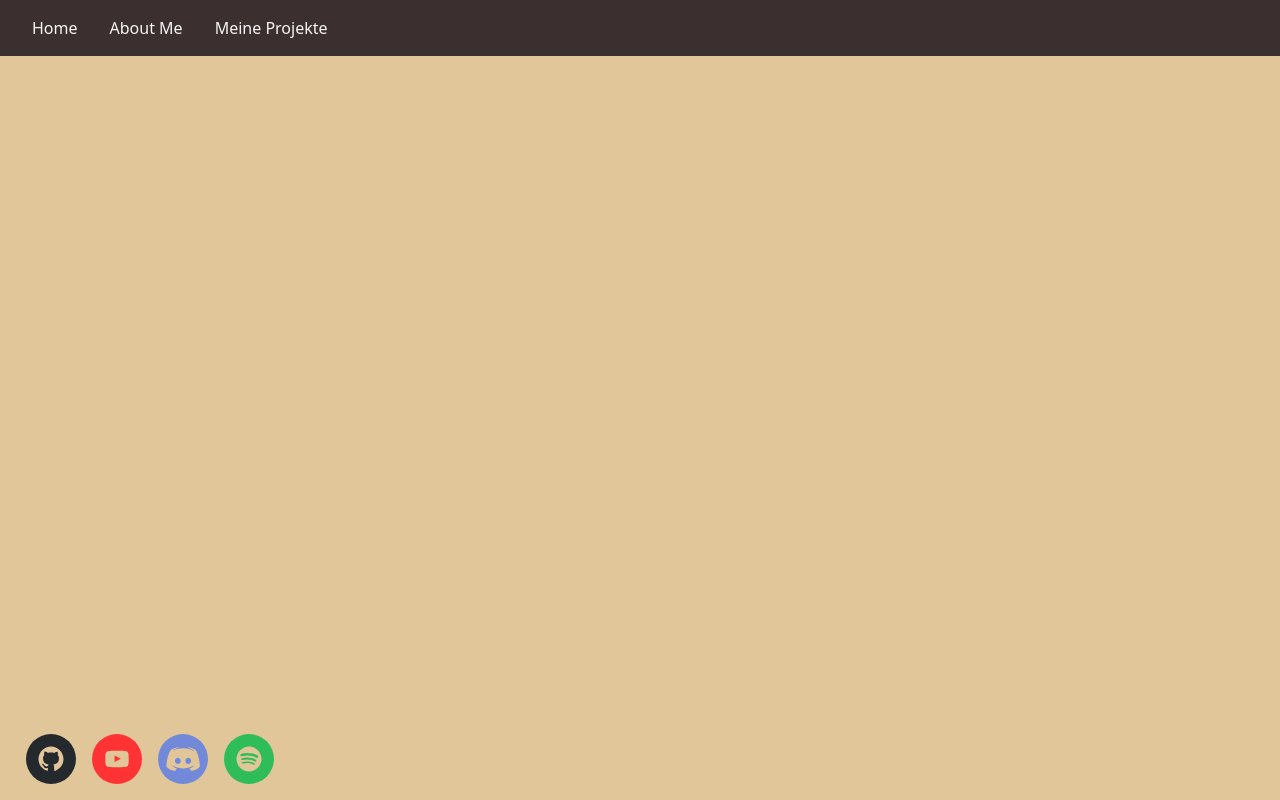
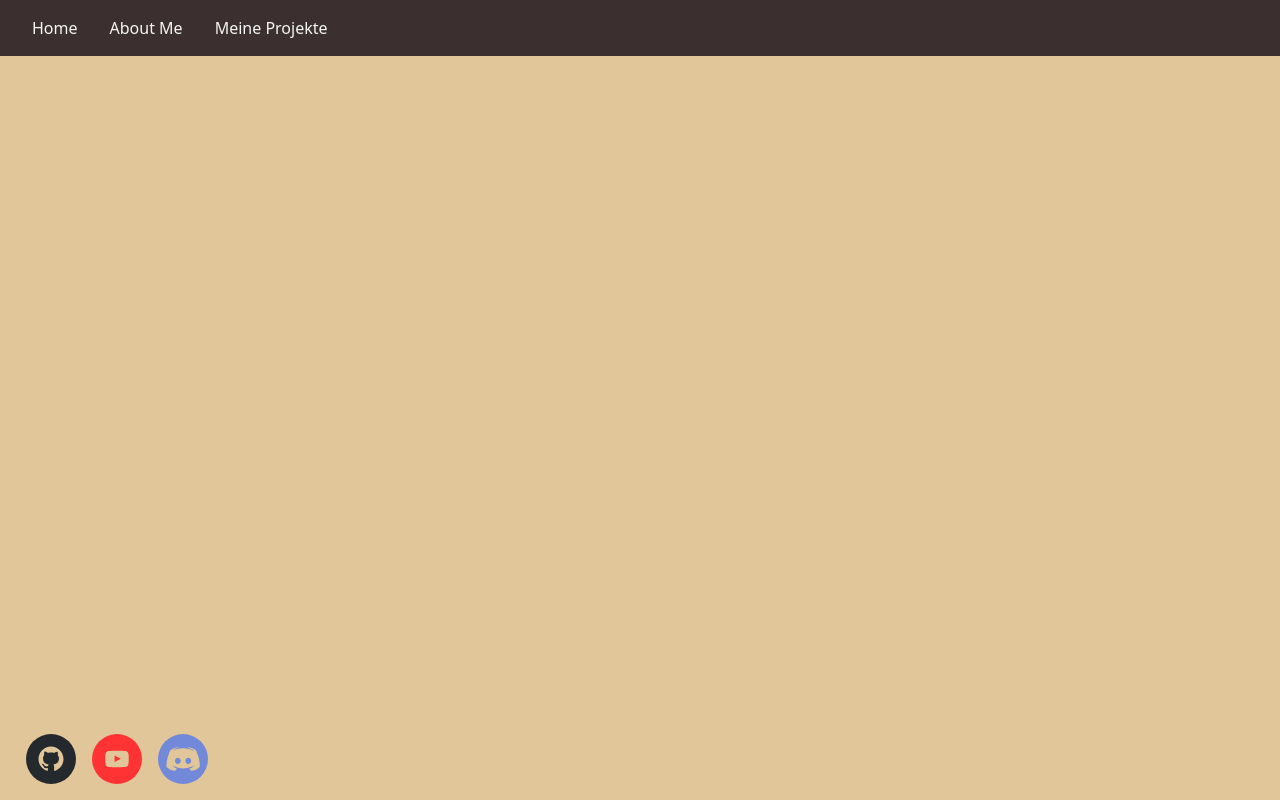
Before and after one commit to Luca-Pallagi/Portfolio, a React (Vite) app: page /#/meineProjekte in a window 1280 px wide. Built offline with nearby package versions, Linux system fonts and the light colour scheme.

Commit message:
Lade fehlerbehebung hoch

```diff
--- a/src/App.jsx
+++ b/src/App.jsx
@@ -31,10 +31,9 @@ function App() {
         </HashRouter>
         <section className="links" id="links">
             <div className="socials">
-                <SocialIcon url="https://github.com/joni0913231008" className="socialicon"/>
+                <SocialIcon url="https://github.com/Luca-Pallagi" className="socialicon"/>
                 <SocialIcon url="https://www.youtube.com/watch?v=xvFZjo5PgG0" className="socialicon"/>
                 <SocialIcon url="https://discord.gg/23Q5Zy4h" className="socialicon"/>
-                <SocialIcon url="https://www.spotify.com" className="socialicon"/>
             </div>
         </section>
     </>
--- a/src/Projekte.jsx
+++ b/src/Projekte.jsx
@@ -4,6 +4,9 @@ function Projekte(){
 
     return(
         <>
+            <div id="meineProjekte">
+
+            </div>
         </>
     )
 }
```
Also changed, not shown: 1 other file (tests, documents, lock files or other folders).
